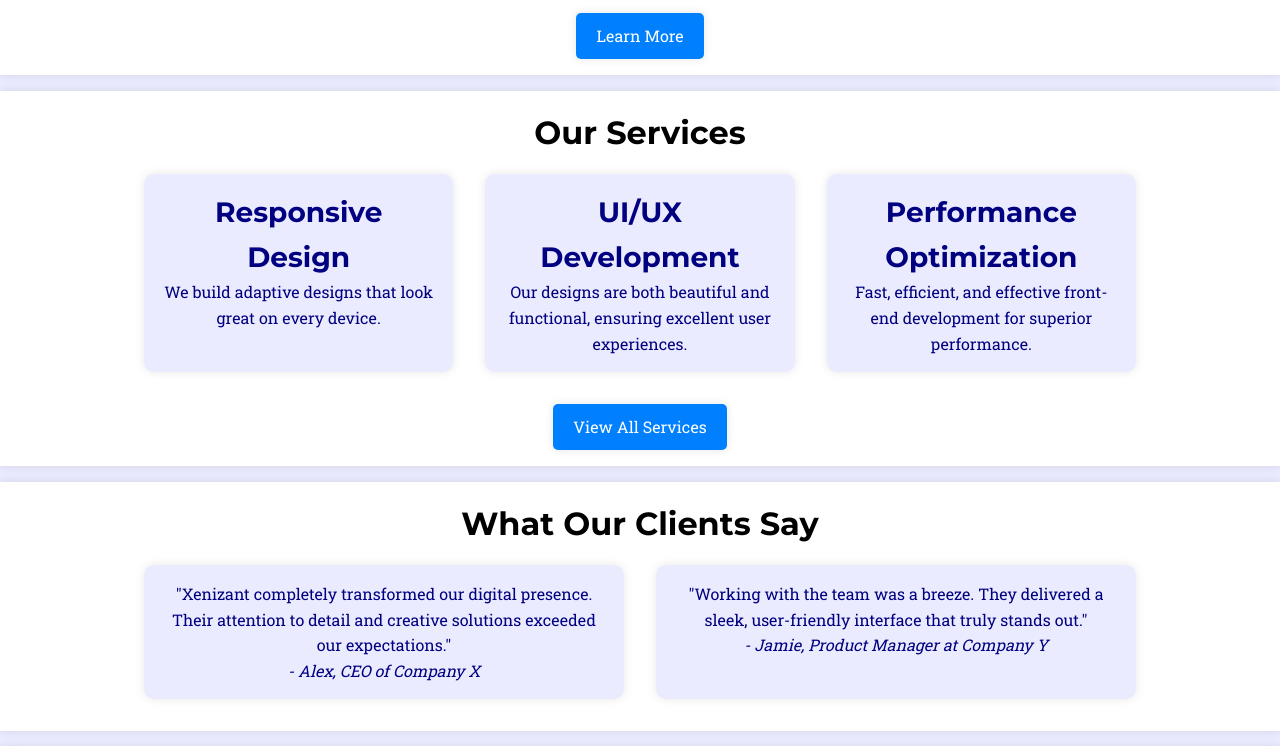
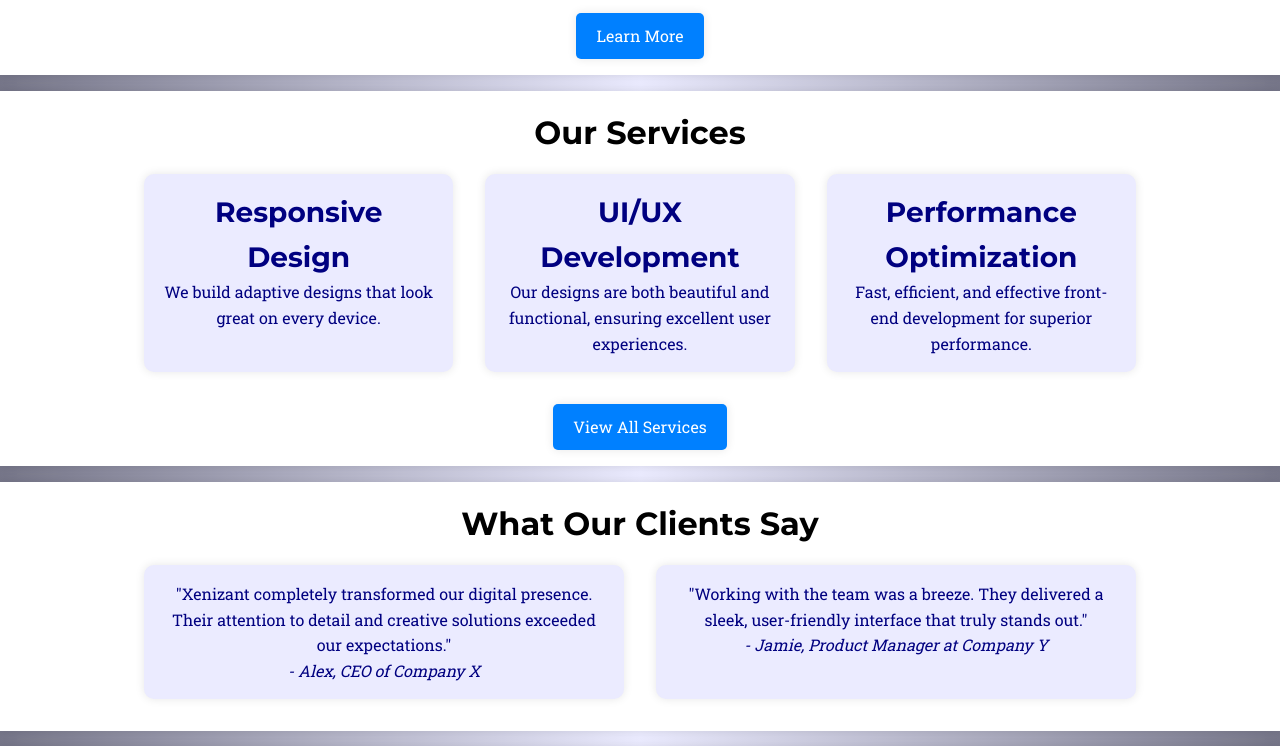
Before and after one commit to xenizant/xenizant.github.io, a plain HTML site: page index.html in a window 1280 px wide. Shown: the part 624-1370 px from the top of the page. Drawn offline with Linux system fonts and the light colour scheme.

Commit message:
Change body background to gradient

```diff
--- a/style.css
+++ b/style.css
@@ -15,7 +15,7 @@
 
 .body {
     font-family: 'Roboto Slab', Arial, sans-serif;
-    background-color: var(--color-light);
+    background: linear-gradient(to right, var(--color-grey), var(--color-light), var(--color-grey));
     color: var(--color-gre);
     line-height: 1.6;
     text-align: center;
```
